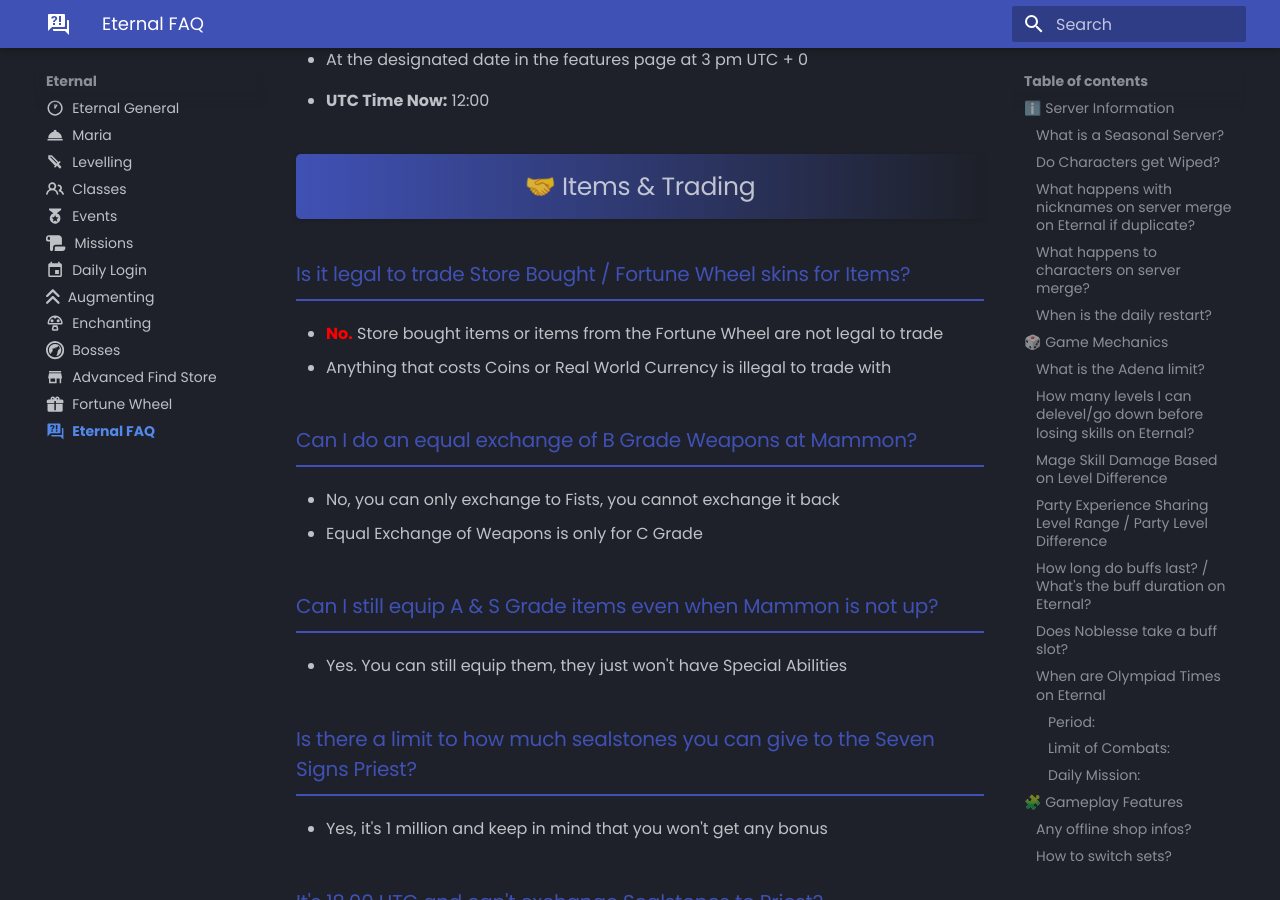
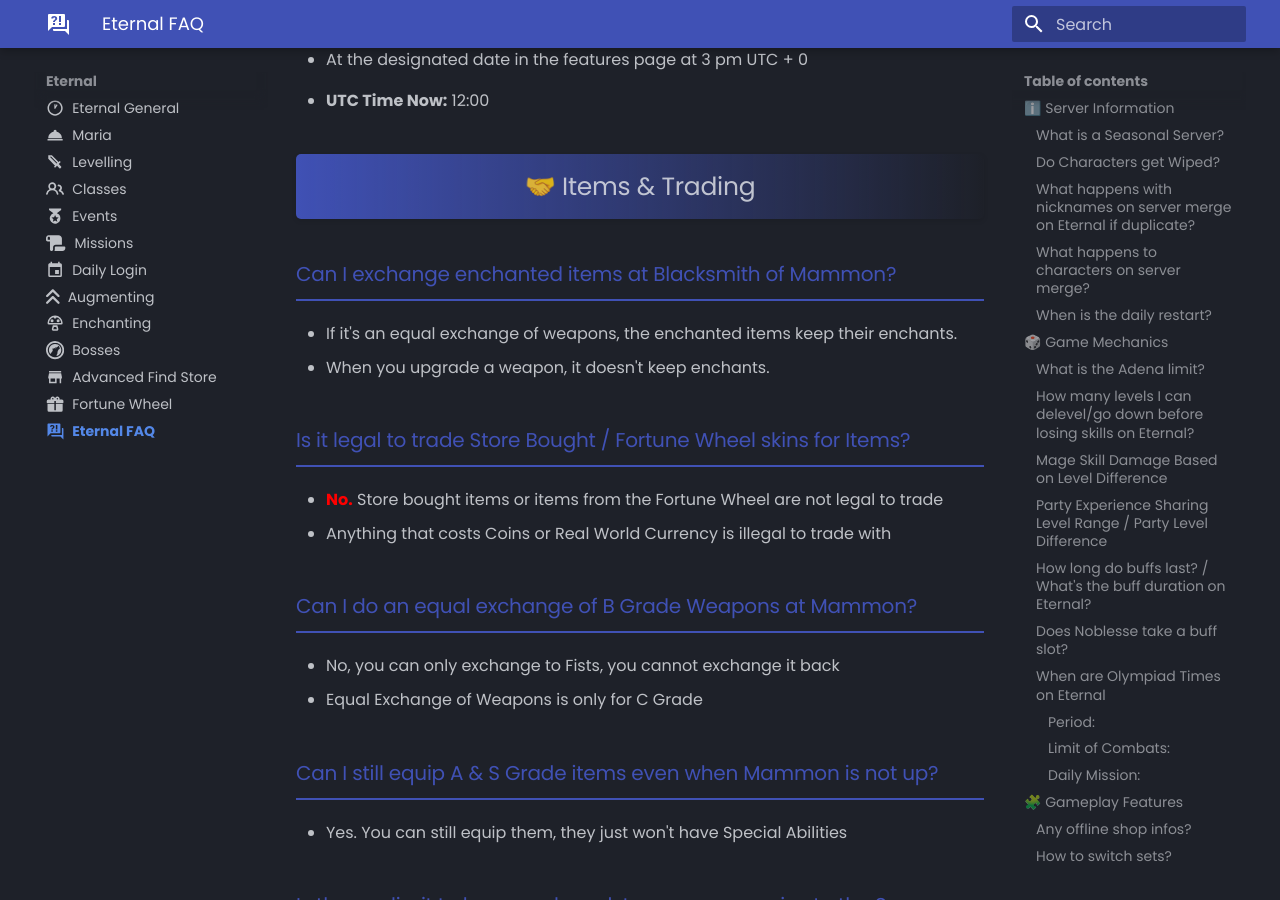
Before and after one commit to tab1-web/faq, an MkDocs documentation site: the page built from docs/eternal/faq.md, in a window 1280 px wide and 900 px high, scrolled down 5206 px. Built offline with MkDocs 1.6.1 and Material for MkDocs 9.7.7, drawn with Linux system fonts in a browser that asks for light colours; some web fonts are replaced.

Commit message:
adding enchanted item exchange to faq and seven signs post

```diff
--- a/docs/eternal/faq.md
+++ b/docs/eternal/faq.md
@@ -147,6 +147,11 @@ h2 {
 
 ## 🤝 Items & Trading
 
+### Can I exchange enchanted items at Blacksmith of Mammon?
+
+- If it's an equal exchange of weapons, the enchanted items keep their enchants.
+- When you upgrade a weapon, it doesn't keep enchants.
+
 ### Is it legal to trade Store Bought / Fortune Wheel skins for Items?
 - **No.**{style="color:red;"} Store bought items or items from the Fortune Wheel are not legal to trade
 - Anything that costs Coins or Real World Currency is illegal to trade with
```
Also changed, not shown: docs/gameplay/sevensigns.md (+2 -0 lines).
